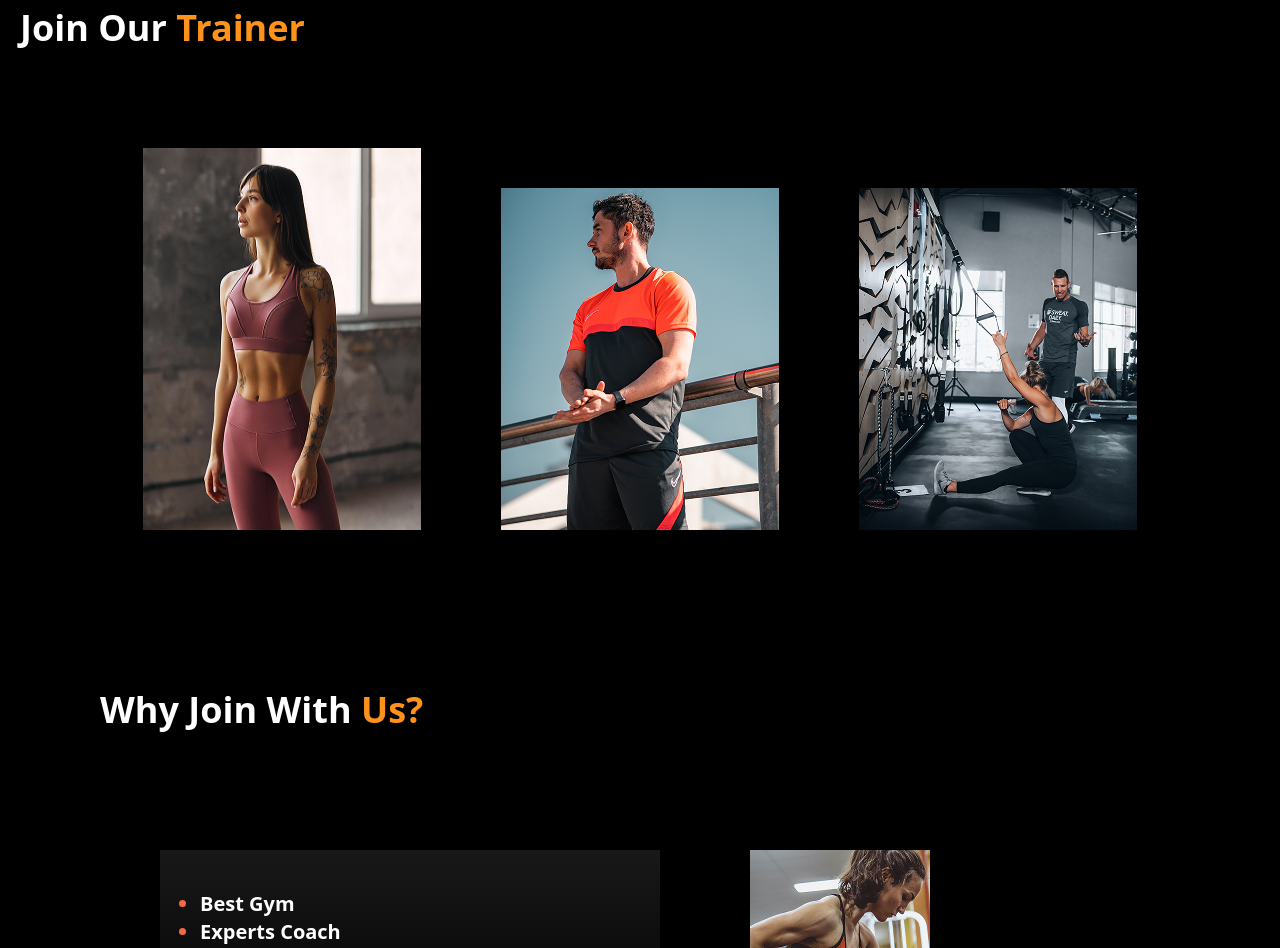
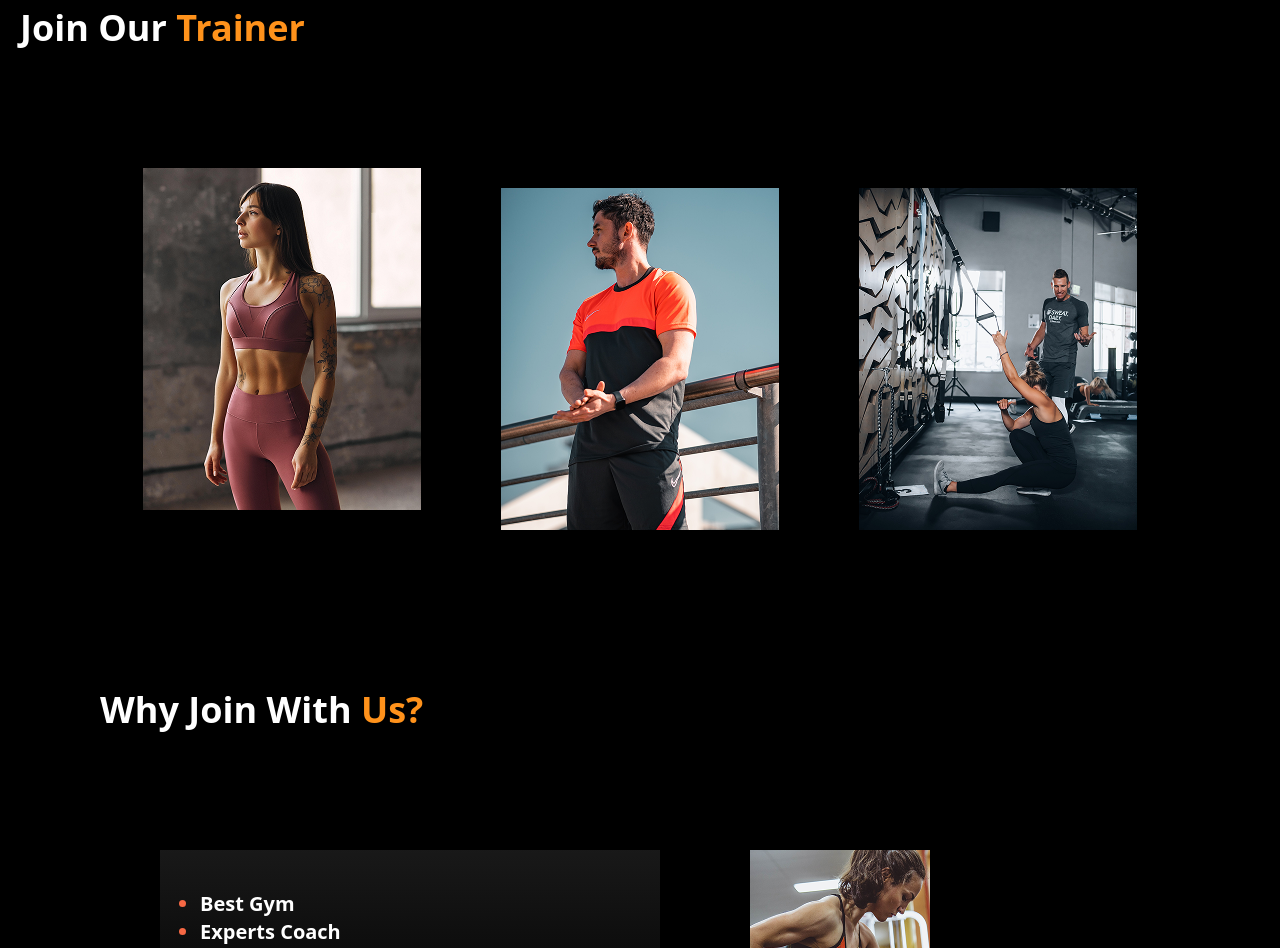
Before and after one commit to rasibul01/GYM-Web, a plain HTML site: page index.html in a window 1280 px wide. Shown: the part 2736-3684 px from the top of the page. Drawn offline with nearby package versions, Linux system fonts and the light colour scheme; files whose address does not match are found by name.

Commit message:
Add files via upload

```diff
--- a/index.html
+++ b/index.html
@@ -163,7 +163,7 @@
             <h1 class=" lg:text-4xl text-3xl text-white font-bold">Join Our <span class="text-[#FF921B]">Trainer</span></h1>
           </div>
           <div class=" my-10 p-10">
-            <div class="lg:md:flex flex-1 space-y-10 gap-20 justify-center  mx-10">
+            <div class="lg:md:flex flex-1 space-y-10 gap-20 justify-center items-center mx-10">
               <img  src="image/trainer_01.png" alt="">
               <img src="image/trainer_02.png" alt="">
               <img src="image/trainer_03.png" alt="" class="h-88">
```
Also changed, not shown: 1 other file.
